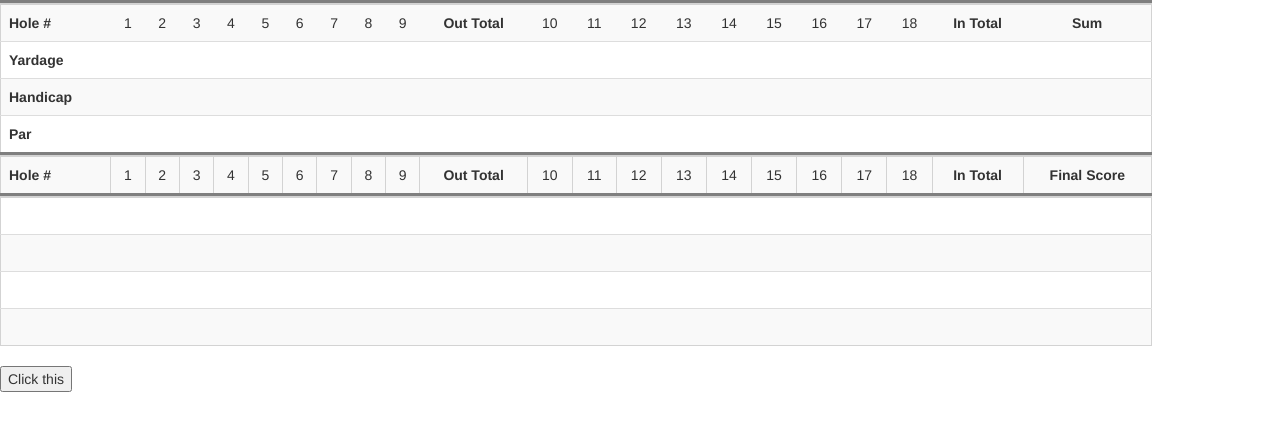
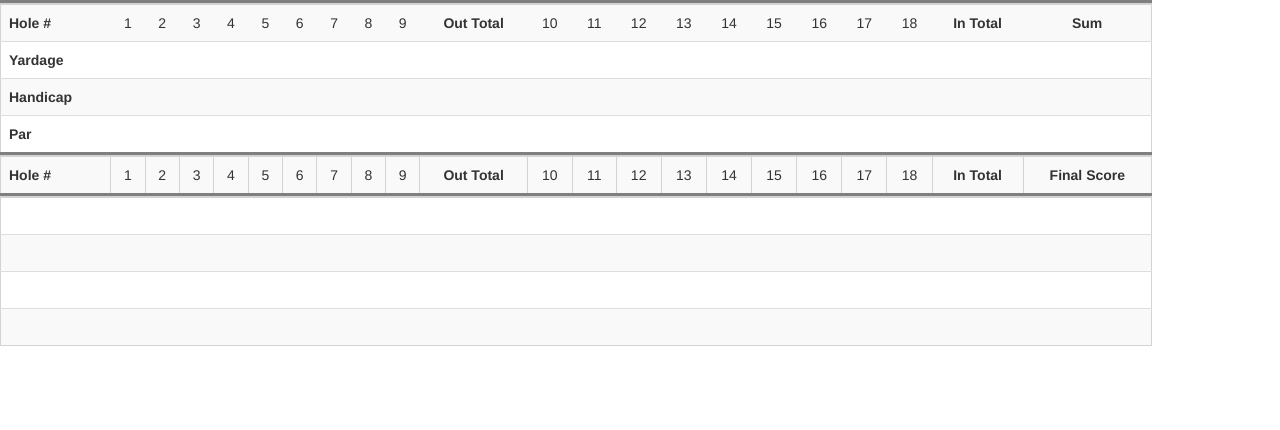
Before and after one commit to kurtism-coding/Project-4-Golf-ScoreCard-, a plain HTML site: page attempt2.html in a window 1280 px wide. Drawn offline with nearby package versions, Linux system fonts and the light colour scheme; no server answers.

Commit message:
got it to wooooorkgit add .

```diff
--- a/attempt2.html
+++ b/attempt2.html
@@ -232,6 +232,5 @@
             <th class="total" id="player4Total"></th>
         </tr>
     </table>
-<button onclick="fillCardData()">Click this</button>
 </body>
 </html>
--- a/myjs.js
+++ b/myjs.js
@@ -17,6 +17,7 @@ function loadMe() {
 function getCourseInfo(){
     $.get("https://golf-courses-api.herokuapp.com/courses/" + courseId, function(data){
         courseData = JSON.parse(data);
+        fillCardData();
         //console.log(courseData);
     })
 }
@@ -59,4 +60,3 @@ function totals(player){
 }
 loadMe();
 getCourseInfo();
-fillCardData();
```
